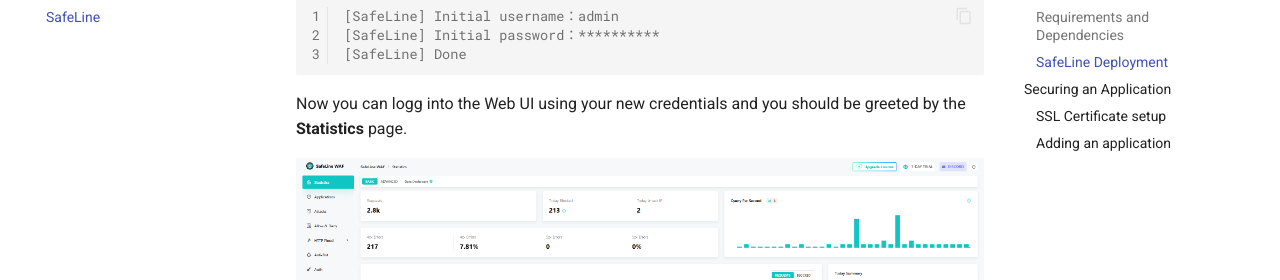
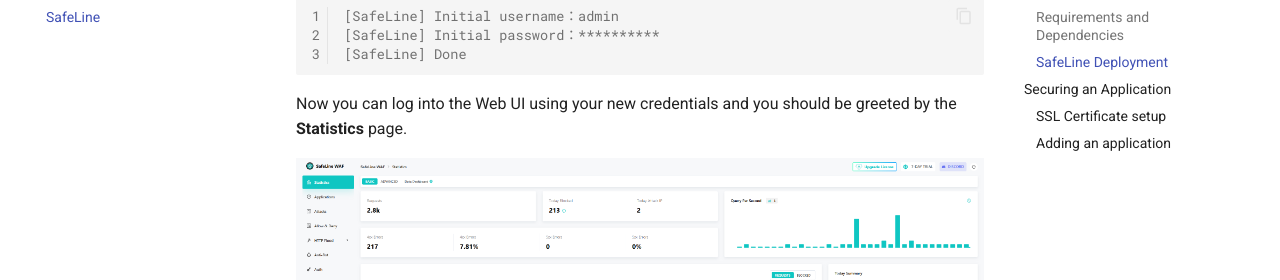
Before and after one commit to PhilT95/athenlyx, an MkDocs documentation site: the page built from docs/applications/safeline/safeline.md, in a window 1280 px wide and 900 px high, scrolled down 2515 px. Shown: the part 166-446 px from the top of the window. Built offline with MkDocs 1.6.1 and Material for MkDocs 9.7.7, drawn with Linux system fonts in a browser that asks for light colours; plug-ins that fetch from the network failed and are left out; comment, search, counter and statistics services are not loaded.

````diff
--- a/docs/applications/safeline/safeline.md
+++ b/docs/applications/safeline/safeline.md
@@ -97,7 +97,7 @@ You should see the following output, with the password readable:
 [SafeLine] Done
 ```
 
-Now you can logg into the Web UI using your new credentials and you should be greeted by the **Statistics** page.
+Now you can log into the Web UI using your new credentials and you should be greeted by the **Statistics** page.
 
 ![Image](images/safeline_statistics.png)
 
````
Also changed, not shown: docs/applications/index.md (+0 -6 lines), docs/blue/tools-network/tshark/tshark_cli_wireshark.md (+8 -8 lines), docs/index.md (+4 -2 lines).
